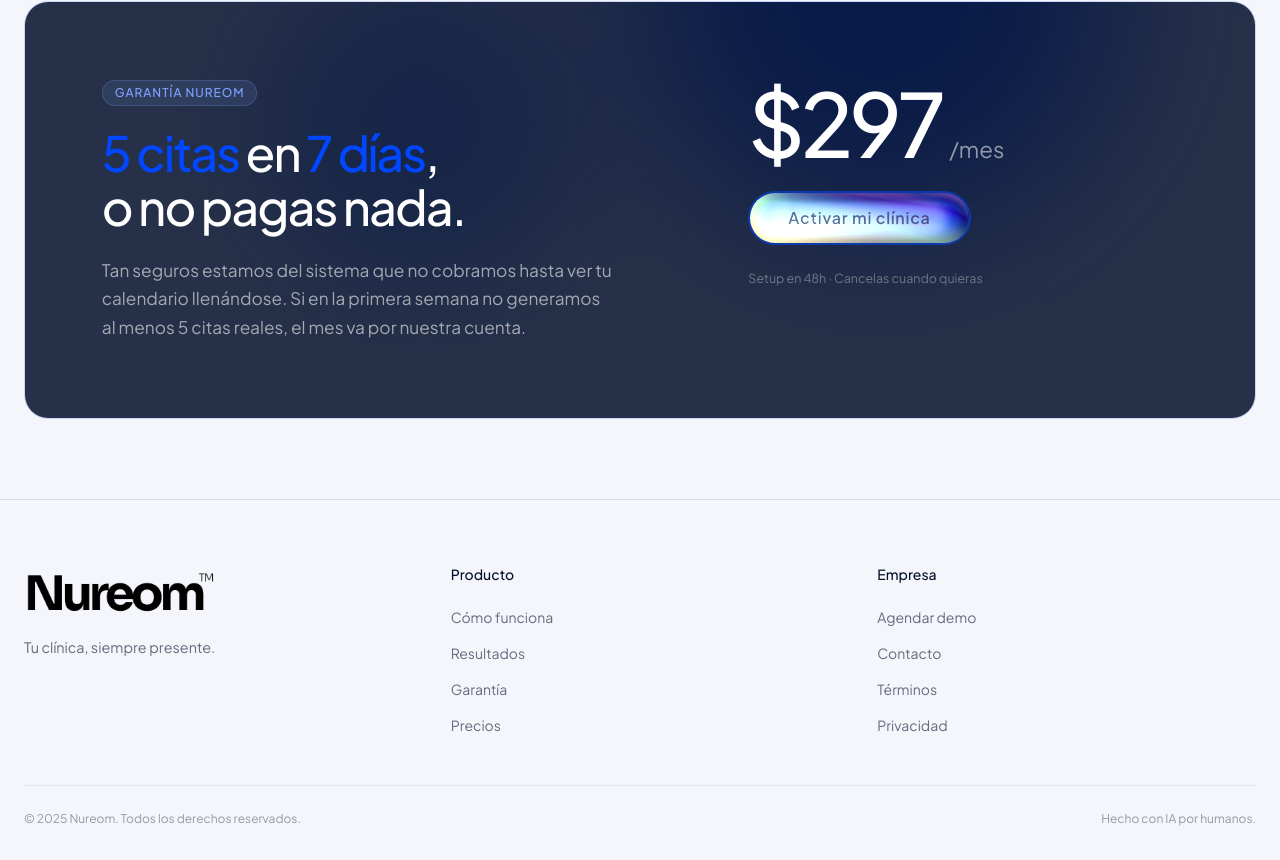
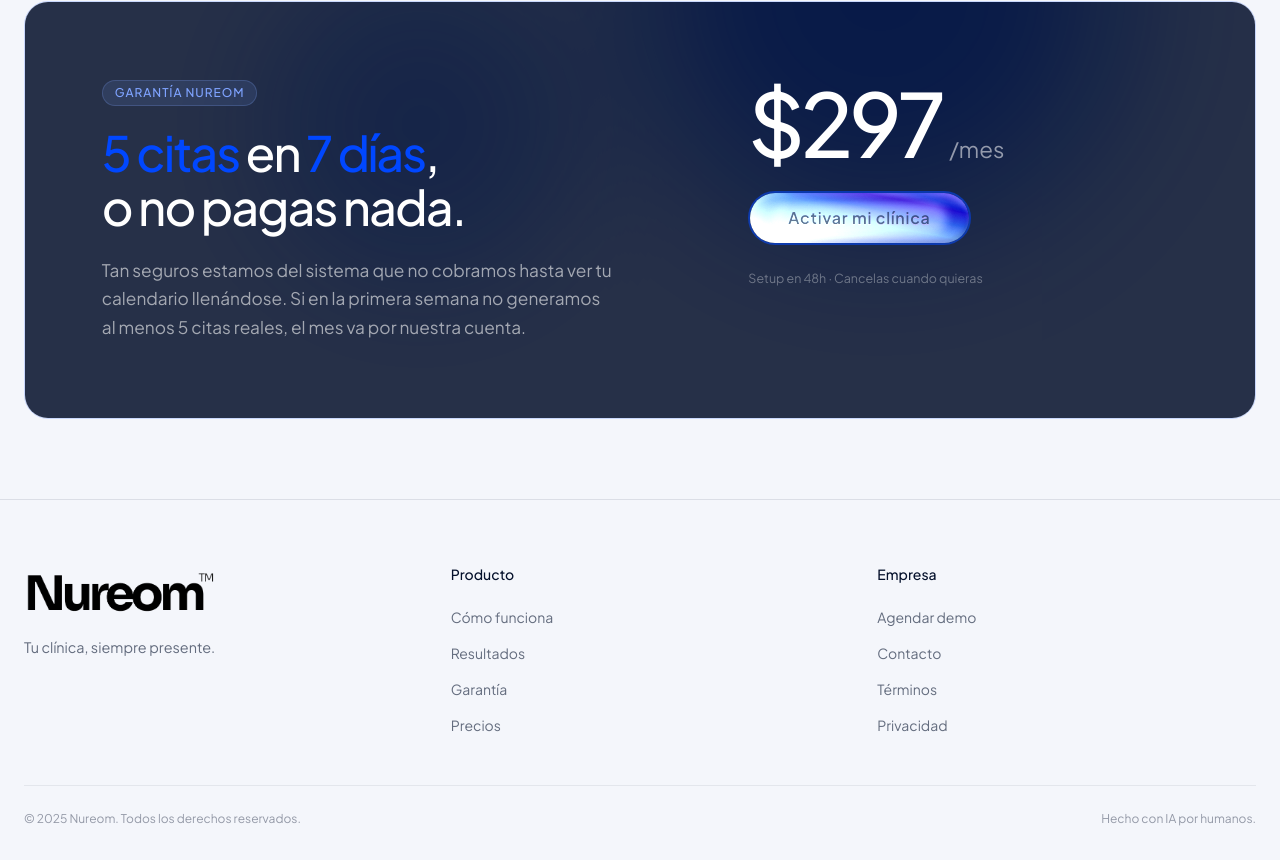
Before and after one commit to fernandoureta/nureomweb, a React (Vite) app: page / in a window 1280 px wide. Shown: the part 3025-3885 px from the top of the page. Built offline with nearby package versions, Linux system fonts and the light colour scheme.

Commit message:
Remove double-border effect on gradient button
Co-Authored-By: Claude Sonnet 4.6 <noreply@anthropic.com>

```diff
--- a/src/index.css
+++ b/src/index.css
@@ -268,7 +268,6 @@ div[id] {
   letter-spacing: 0.05rem;
   color: #04102B;
   background-color: var(--color-btn-bg);
-  box-shadow: inset 0 0 10px 9px var(--color-btn-inset);
   text-shadow: 0 1px 1px rgba(255,255,255,0.25);
   cursor: pointer;
   mix-blend-mode: color-dodge;
```
